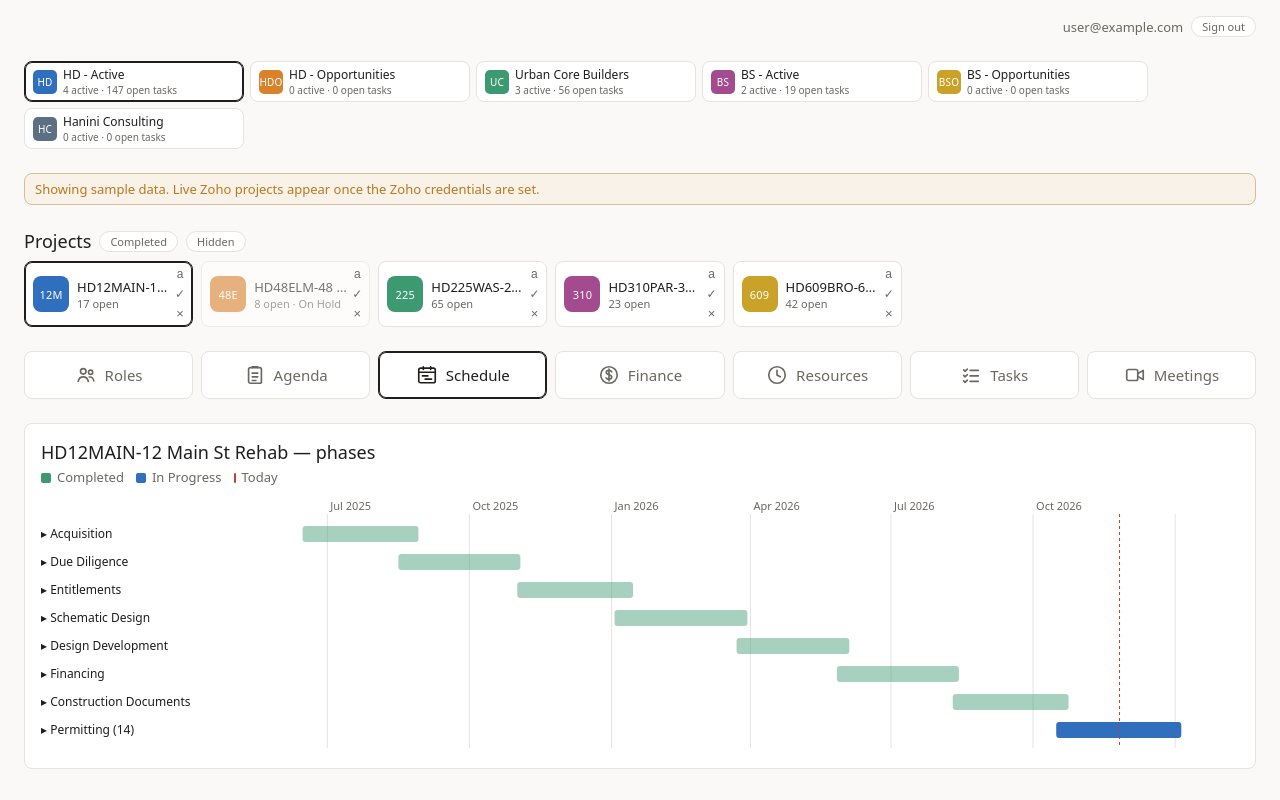
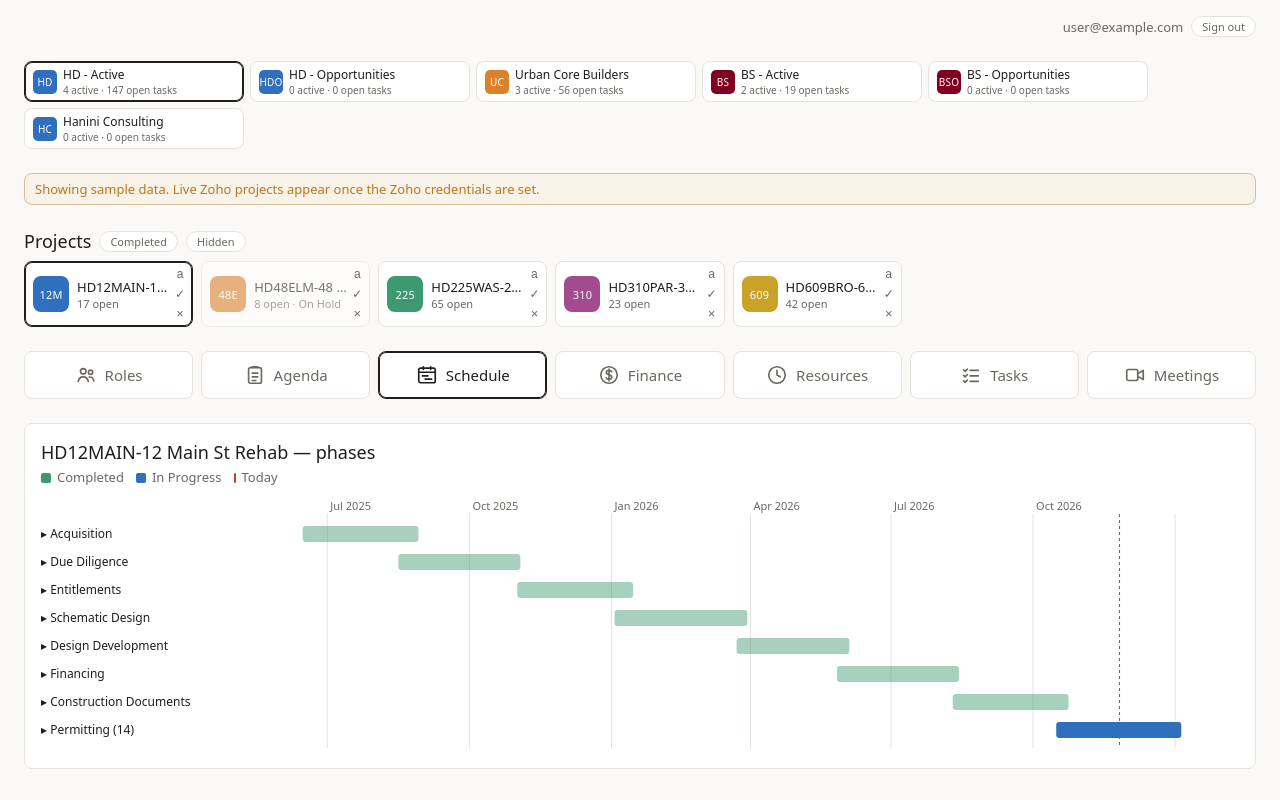
Before and after one commit to Samerhanini/hddashboard, a Next.js app: page / in a window 1280 px wide. Built offline with nearby package versions, Linux system fonts and the light colour scheme; no server answers; sample sign-in values are in the browser's storage.

Commit message:
Add files via upload

```diff
--- a/components/DeptTabs.tsx
+++ b/components/DeptTabs.tsx
@@ -1,8 +1,8 @@
 'use client';
 
 import { format } from 'd3';
-import { DEPTS, DEPT_NAMES } from '@/lib/types';
-import { COLORS, inDept } from '@/lib/rules';
+import { DEPTS, DEPT_COLORS, DEPT_NAMES } from '@/lib/types';
+import { inDept } from '@/lib/rules';
 import { useDashboard } from './DashboardContext';
 
 const fmtNum = format(',');
@@ -22,13 +22,13 @@ export default function DeptTabs() {
   return (
     <header id="overview">
       <div className="pt-tabs pt-depts" role="tablist" aria-label="Department">
-        {DEPTS.map((d, i) => {
+        {DEPTS.map((d) => {
           const on = d === dept;
           return (
             <button key={d} type="button" role="tab" aria-selected={on}
               className={'pt-tab pt-dept' + (on ? ' pt-tab-on' : '')}
               onClick={() => selectDept(d)}>
-              <span className="pt-icon-badge pt-dept-badge" style={{ background: COLORS[i % COLORS.length] }}>{d}</span>
+              <span className="pt-icon-badge pt-dept-badge" style={{ background: DEPT_COLORS[d] }}>{d}</span>
               <span className="pt-icon-text">
                 <span className="pt-icon-name">{DEPT_NAMES[d]}</span>
                 <span className="pt-icon-meta">{countText(d)}</span>
```
